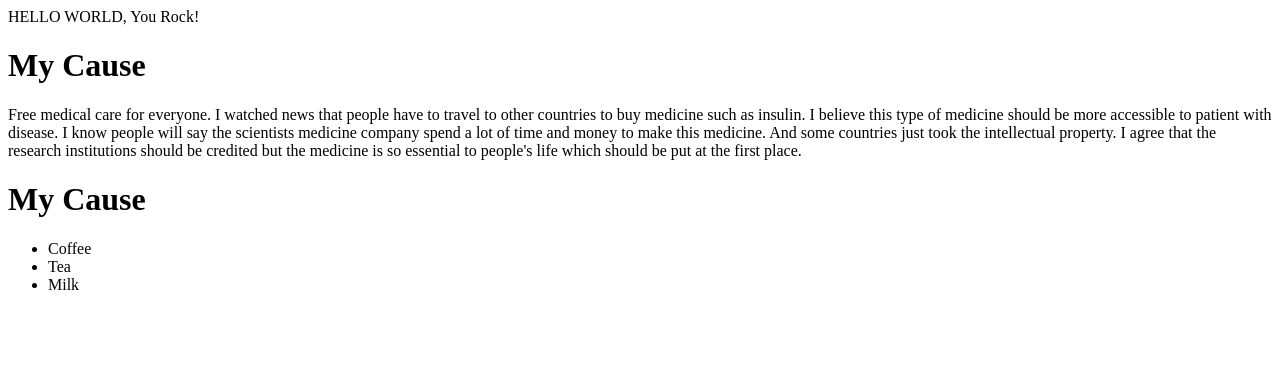
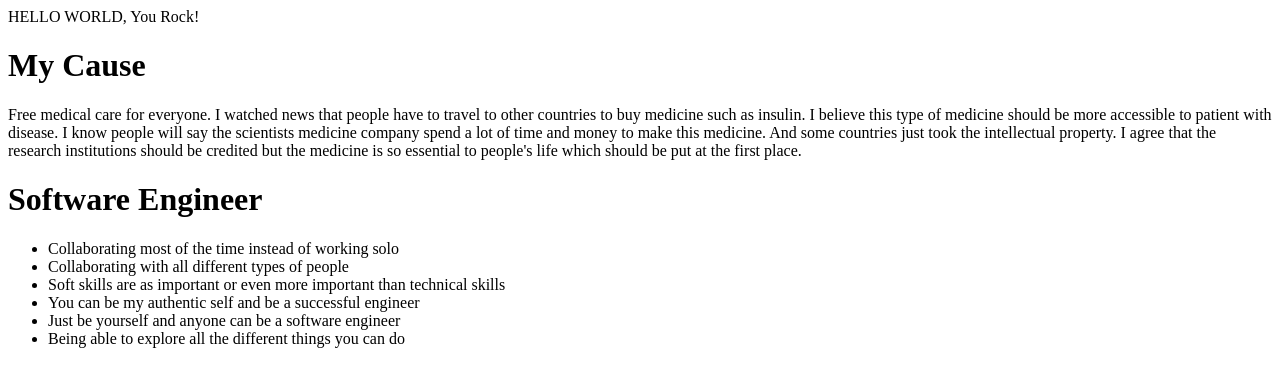
Before and after one commit to popoyeye1988/Snowmoon, a plain HTML site: page index.html in a window 1280 px wide. Drawn offline with Linux system fonts and the light colour scheme.

Commit message:
Update index.html

```diff
--- a/index.html
+++ b/index.html
@@ -13,12 +13,16 @@ HELLO WORLD, You Rock!
   </p>
 
  <h1>
-  My Cause
+  Software Engineer
 </h1>
  <ul>
-  <li>Coffee</li>
-  <li>Tea</li>
-  <li>Milk</li>
+  <li>Collaborating most of the time instead of working solo</li>
+  <li>Collaborating with all different types of people</li>
+  <li>Soft skills are as important or even more important than technical skills</li>
+  <li>You can be my authentic self and be a successful engineer </li>
+  <li>Just be yourself and anyone can be a software engineer</li>
+  <li>Being able to explore all the different things you can do</li>
+
 </ul>
 
 </body>
```
